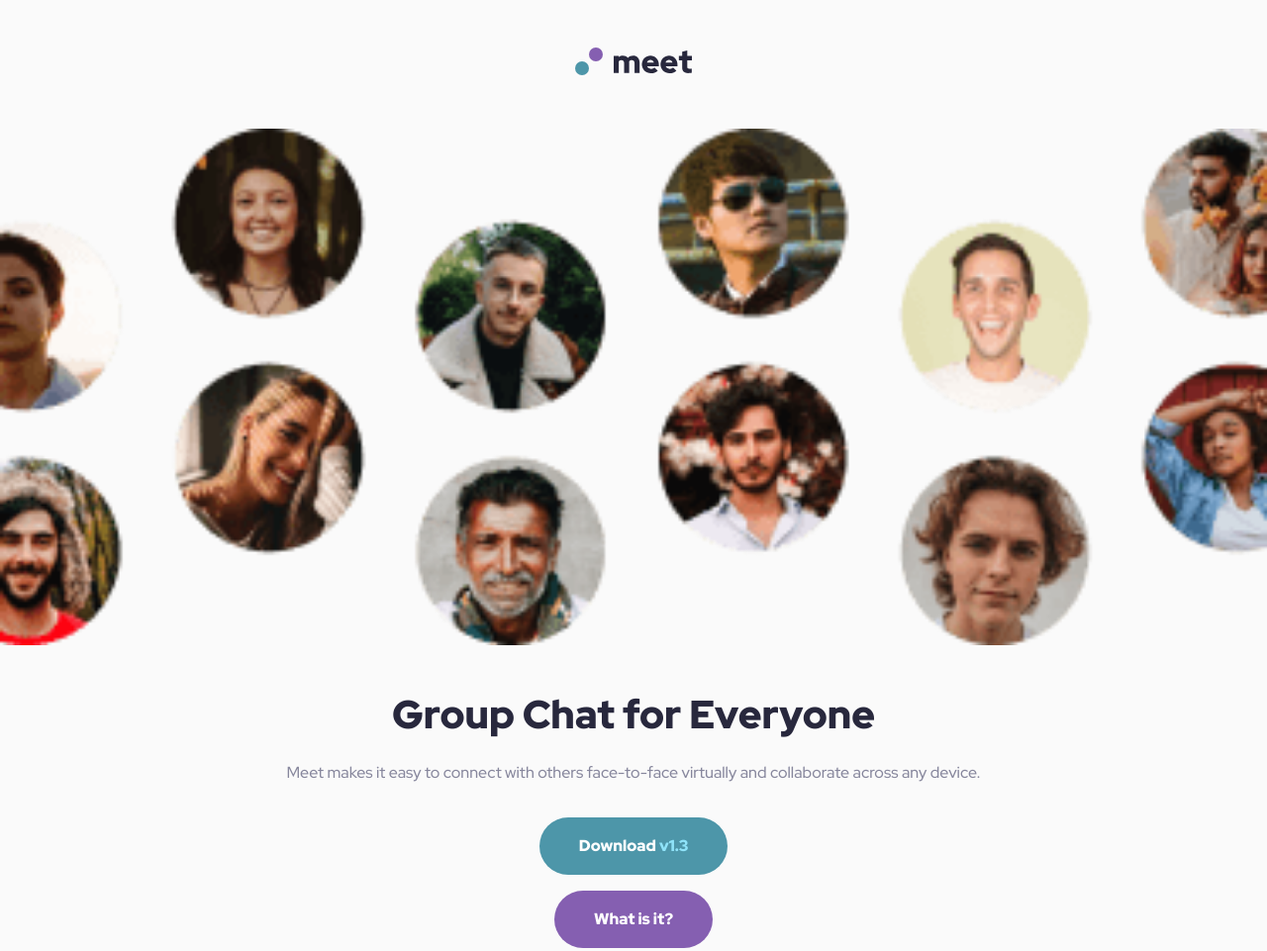
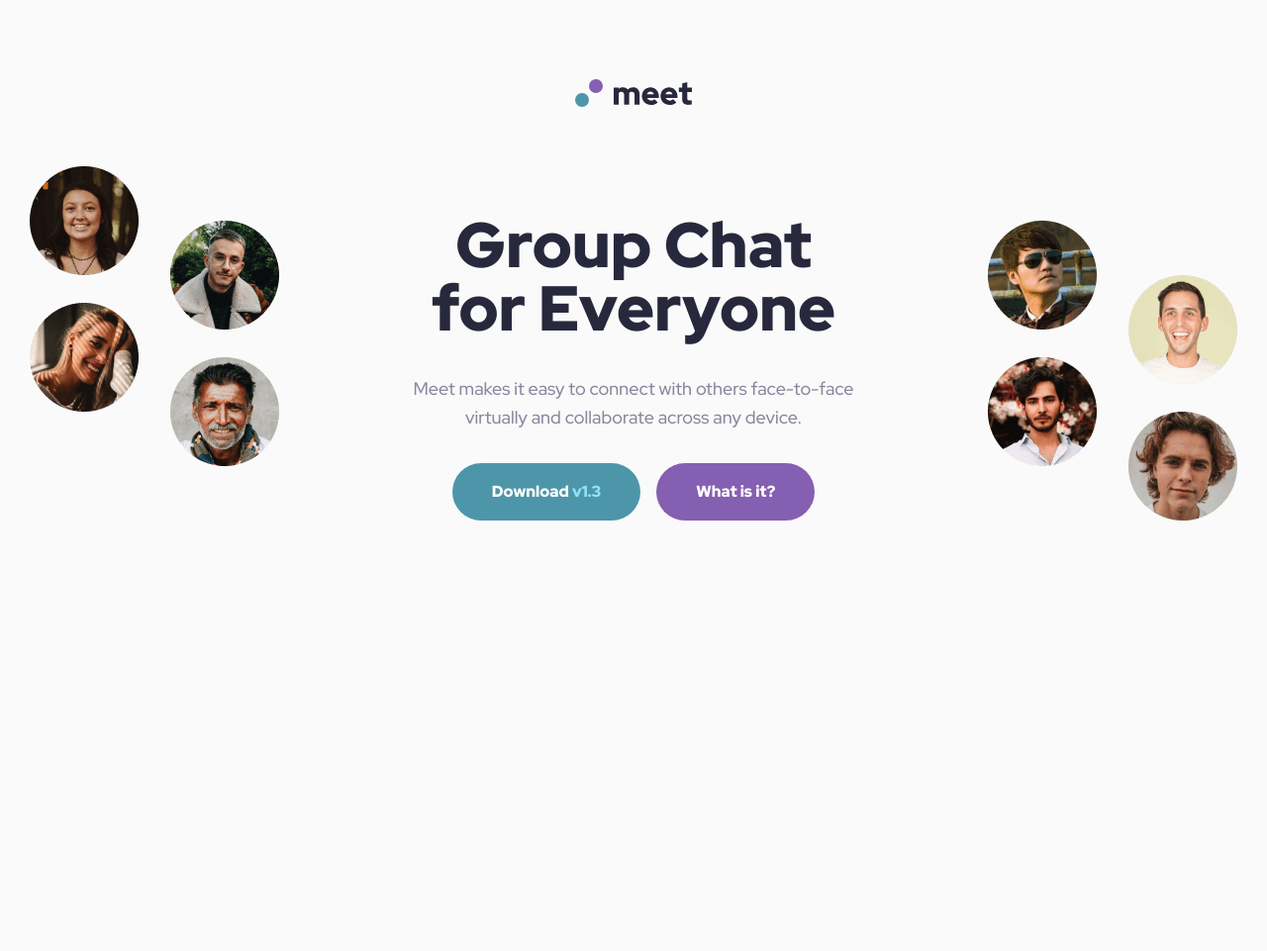
Before and after one commit to Muhammadjewel/meet-landing-page, a plain HTML site: page index.html in a window 1280 px wide. Shown: the whole page at 99% size. After the commit the page ends 800 px from the top, so only its background shows below. Drawn offline with Linux system fonts and the light colour scheme.

Commit message:
Finish header and hero responsiveness

```diff
--- a/css/styles.css
+++ b/css/styles.css
@@ -170,6 +170,12 @@ select:-webkit-autofill:focus {
   margin-bottom: 48px;
 }
 
+.hero__info {
+  max-width: 28.5625rem;
+  margin-left: auto;
+  margin-right: auto;
+}
+
 .hero__heading {
   margin-bottom: 24px;
   font-size: 2.5rem;
@@ -198,3 +204,67 @@ only screen and (                min-resolution: 192dpi),
 only screen and (                min-resolution: 2dppx) {
 
 }
+
+/* 640px */
+@media only screen and (min-width: 40em) {
+  .hero {
+    padding-top: 16px;
+    padding-bottom: 80px;
+  }
+
+  .hero__img {
+    margin-bottom: 72px;
+  }
+
+  .hero__heading {
+    font-size: 3rem;
+    line-height: 1;
+  }
+
+  .hero__actions {
+    grid-template-columns: auto auto;
+    justify-content: center;
+  }
+}
+
+/* 900px */
+@media only screen and (min-width: 56.25em) {
+  body {
+    font-size: 1.125rem;
+  }
+
+  .header {
+    padding-top: 80px;
+    padding-bottom: 60px;
+  }
+
+  .hero {
+    padding-top: 48px;
+    padding-bottom: 118px;
+    background-image: url("../img/hero-bg-desktop.png");
+    background-repeat: no-repeat;
+    background-position: center top;
+    background-size: 1504px 358px;
+  }
+
+  @media
+    only screen and (-webkit-min-device-pixel-ratio: 2),
+    only screen and (   min--moz-device-pixel-ratio: 2),
+    only screen and (     -o-min-device-pixel-ratio: 2/1),
+    only screen and (        min-device-pixel-ratio: 2),
+    only screen and (                min-resolution: 192dpi),
+    only screen and (                min-resolution: 2dppx) {
+    .hero {
+      background-image: url("../img/hero-bg-desktop@2x.png");
+    }
+  }
+
+  .hero__picture, .hero__img {
+    display: none;
+  }
+
+  .hero__heading {
+    margin-bottom: 34px;
+    font-size: 4rem;
+  }
+}
--- a/index.html
+++ b/index.html
@@ -31,14 +31,17 @@
     <!-- HERO -->
     <div class="hero">
       <picture class="hero__picture">
+        <source srcset="img/hero-img-tablet.png 1x, img/hero-img-tablet@2x.png 2x" media="(min-width:40em)">
         <img class="hero__img" src="img/hero-img.png" alt="" width="414" height="153" srcset="img/hero-img.png 1x, img/hero-img@2x.png 2x">
       </picture>
       <div class="container">
-        <h1 class="hero__heading">Group Chat for Everyone</h1>
-        <p class="hero__text">Meet makes it easy to connect with others face-to-face virtually and collaborate across any device.</p>
-        <div class="hero__actions">
-          <a class="button button--primary" href="#">Download <span class="button__highlight">v1.3</span></a>
-          <a class="button button--secondary" href="#">What is it?</a>
+        <div class="hero__info">
+          <h1 class="hero__heading">Group Chat<br>for Everyone</h1>
+          <p class="hero__text">Meet makes it easy to connect with others face-to-face virtually and collaborate across any device.</p>
+          <div class="hero__actions">
+            <a class="button button--primary" href="#">Download <span class="button__highlight">v1.3</span></a>
+            <a class="button button--secondary" href="#">What is it?</a>
+          </div>
         </div>
       </div>
     </div>
```
Also changed, not shown: img/hero-bg-desktop.png (added), img/hero-bg-desktop@2x.png (added), img/hero-img-tablet.png (added), img/hero-img-tablet@2x.png (added).
